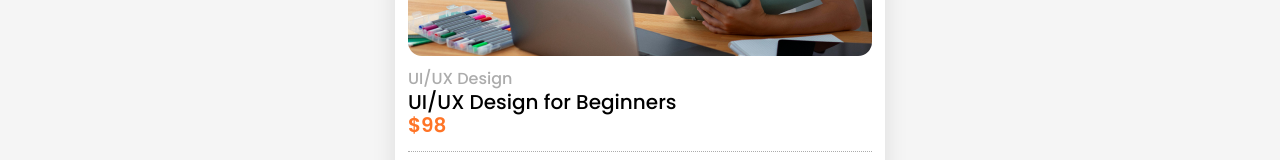
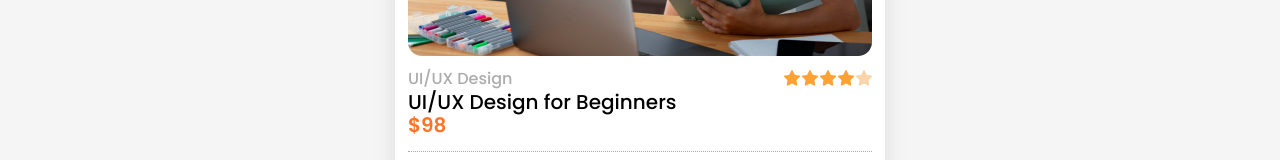
Before and after one commit to YuRo711/BeSmart, a plain HTML site: page index.html in a window 1280 px wide. Shown: the part 1639-1799 px from the top of the page. Drawn offline with Linux system fonts and the light colour scheme.

Commit message:
card rating

```diff
--- a/blocks/track-card.css
+++ b/blocks/track-card.css
@@ -46,6 +46,24 @@
     color: #FF7426;
 }
 
+.track-card__rating {
+    display: flex;
+    gap: 2px;
+    position: absolute;
+    top: 266px;
+    right: 13px;
+}
+
+.track-card__star {
+    background-image: url('../images/star.svg');
+    width: 16px;
+    height: 16px;
+}
+
+.track-card__star_empty {
+    background-image: url('../images/star\ empty.svg');
+}
+
 .track-card__stats {
     display: flex;
     gap: 14px;
--- a/index.html
+++ b/index.html
@@ -138,6 +138,13 @@
                 <p class="track-card__category">UI/UX Design</p>
                 <h3 class="track-card__title">UI/UX Design for Beginners</h3>
                 <p class="track-card__price">$98</p>
+                <div class="track-card__rating">
+                  <div class="track-card__star track"></div>
+                  <div class="track-card__star track"></div>
+                  <div class="track-card__star track"></div>
+                  <div class="track-card__star track"></div>
+                  <div class="track-card__star track-card__star_empty"></div>
+                </div>
               </div>
               <div class="track-card__stats">
                 <div class="track-card__stat">
```
